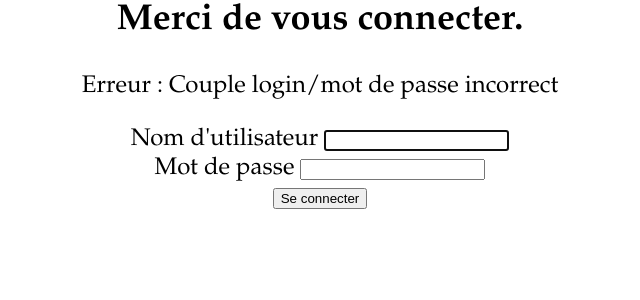
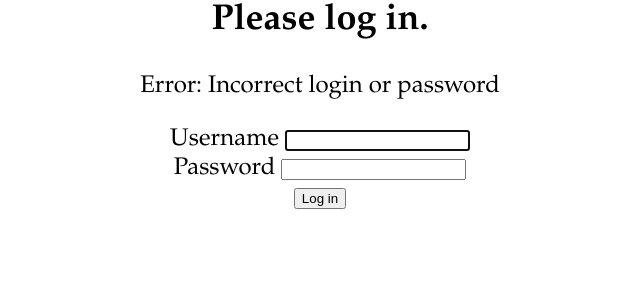
Before and after one commit to NicolasRolin13/EID2PLS-expenses, a Django app: page /accounts/login/fail/ in a window 1280 px wide. Shown: the part 30-330 px from the top of the page, without its empty margins (320-960 px from the left). Run offline with Django 3.2, Linux system fonts and the light colour scheme.

Commit message:
[general] Spell and translation correction

````diff
--- a/expenses/models.py
+++ b/expenses/models.py
@@ -43,8 +43,8 @@ class Bill(models.Model):
 
     def unsafe_save(self, *args, **kwargs):  # TODO: Remove this kludge
         """
-        Registers the currnet ```Bill``` instance to SQL database without integrity check.
-        Used for bootstraping the registration of atoms.
+        Registers the current ```Bill``` instance to SQL database without integrity check.
+        Used for bootstrapping the registration of atoms.
         """
         super().save(*args, **kwargs)
 
--- a/expenses/templates/login.html
+++ b/expenses/templates/login.html
@@ -1,26 +1,26 @@
 {% extends "base.html" %}
 {% block main_content %}
 <center>
-<h2>Merci de vous connecter.</h2>
+<h2>Please log in.</h2>
 <form class="ym-form ym-columnar" action="/accounts/do_login/" method="post" style="width: 600px">{% csrf_token %}
     <div class="ym-fbox {% if error == 1 %}ym-error{% endif %}">
     {% if error == 1 %}
-        <p class="ym-message">Erreur : Couple login/mot de passe incorrect</p>
+        <p class="ym-message">Error: Incorrect login or password</p>
     {% endif %}
 
         <div class="ym-fbox ym-fbox-text">
-        <label for="username">Nom d'utilisateur</label>
+        <label for="username">Username</label>
         <input id="username" type="text" name="username" autofocus>
         </div>
 
         <div class="ym-fbox ym-fbox-text">
-        <label for"password">Mot de passe</label>
+        <label for"password">Password</label>
         <input id="password" type="password" name="password">
         </div>
     </div>
 
     <div class="ym-fbox-footer ym-fbox-button">
-        <input type="submit" class="ym-button ym-primary" id="submit" value="Se connecter">
+        <input type="submit" class="ym-button ym-primary" id="submit" value="Log in">
     </div>
 </form>
 </center>
--- a/expenses/templates/logout.html
+++ b/expenses/templates/logout.html
@@ -1,4 +1,4 @@
 {% extends "base.html" %}
 {% block main_content %}
-<center><h2>La déconnexion a été effectuée avec succès.</h2></center>
+<center><h2>You're now successfully logged out.</h2></center>
 {% endblock %}
````
